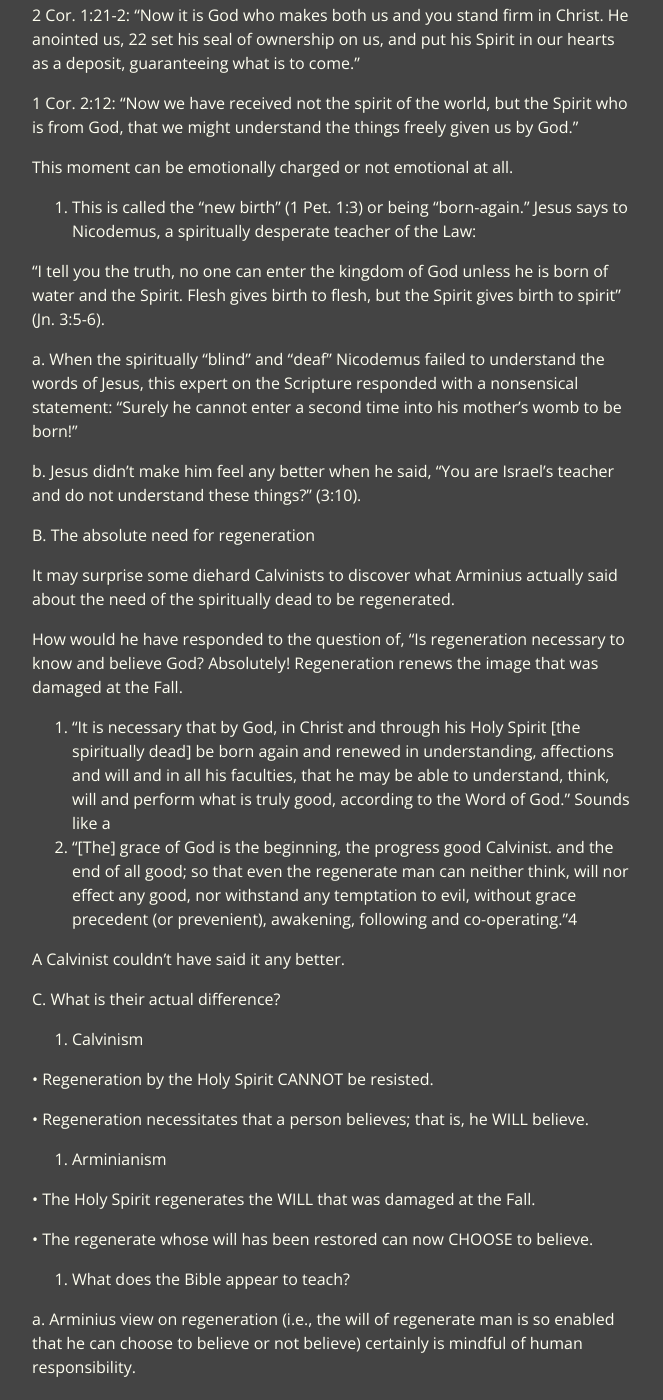
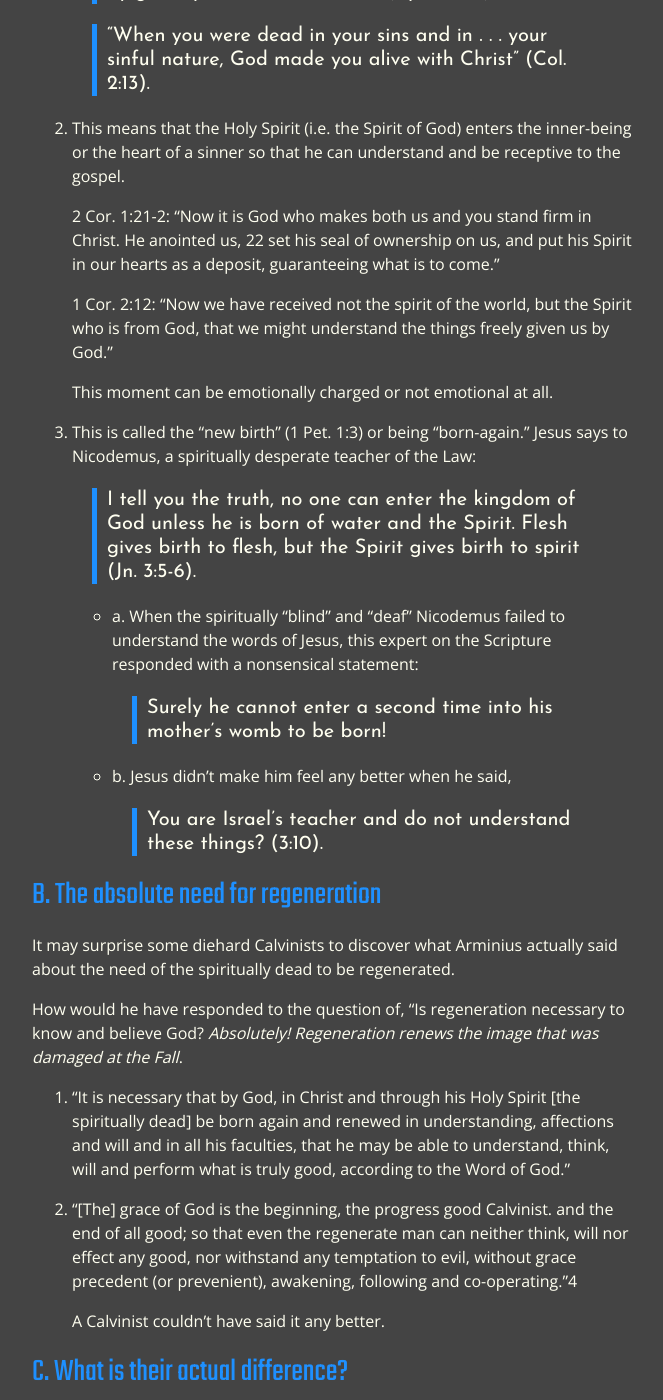
Before and after one commit to GospelTrust/kairos-th-513, a Jekyll site: the page built from docs/content/_week-01/session-03.md, in a window 1280 px wide and 1400 px high, scrolled down 3504 px. Shown: the whole window, without its empty margins (308-971 px from the left). Built offline with Jekyll 4.4.1, drawn with Linux system fonts in a browser that asks for light colours; some of the changed text lies outside the part shown.

Commit message:
content: Session 3

```diff
--- a/docs/content/_week-01/session-03.md
+++ b/docs/content/_week-01/session-03.md
@@ -3,23 +3,21 @@ index: 3
 layout: lesson
 ---
 
-{% include youtube.html id='_Tfh_2OSZZ0' %}
-{% include youtube.html id='OqvxdyI4Q0w' %}
-
 `Session 3`
 
-Chapter 3 Regeneration
+{% include youtube.html id='_Tfh_2OSZZ0' %}
+
+# Chapter 3: Regeneration
 
 As said earlier, without being regenerated, the spiritually dead person (a.k.a., the natural man) cannot respond to God.
 
+# I. Why is Regeneration Needed?
 
-I. Why is Regeneration Needed?
+Paul states in 1 Corinthians 2:14: “The man without the Spirit does not accept the things that come from the Spirit of God, for they are foolishness to him, and he cannot understand them, because they spiritually discerned.”
 
- Paul states in 1 Corinthians 2:14: “The man without the Spirit does not accept the things that come from the Spirit of God, for they are foolishness to him, and he cannot understand them, because they spiritually discerned.”
+In 2 Corinthians 4:4, he adds, “The god of this age has blinded the minds of unbelievers, so that they cannot see the light of the gospel of the glory of Christ, who is the image of God.”
 
- In 2 Corinthians 4:4, he adds, “The god of this age has blinded the minds of unbelievers, so that they cannot see the light of the gospel of the glory of Christ, who is the image of God.”
-
- A. Three principal reasons
+## A. Three principal reasons
 
 1. To the natural man living in modernity, God’s truth is foolishness to him, particularly because he has an inordinate and unwarranted trust in scientific claims.
 
@@ -27,187 +25,182 @@ I. Why is Regeneration Needed?
 
 3. Subsequently, the natural man does not accept God’s truth, including the gospel.
 
- B. Actual reasons offered so as not to accept God’s truth
+## B. Actual reasons offered so as not to accept God’s truth
 
 1. To the natural man steeped in the myth of the omniscience of science, the miracle stories of the Bible are nothing more than pious legends.
 
- Rudolf Bultmann, renowned German theologian in the 20th century, offered the following rationale for rejecting the factuality of miracle narratives.
+   Rudolf Bultmann, renowned German theologian in the 20th century, offered the following rationale for rejecting the factuality of miracle narratives.
 
- “Man's knowledge and mastery of the world have advanced to such an extent through science and technology that it is no longer possible for anyone seriously to hold the New Testament view of the world—in fact, there is no one who does. . . .
+   > Man's knowledge and mastery of the world have advanced to such an extent through science and technology that it is no longer possible for anyone seriously to hold the New Testament view of the world—in fact, there is no one who does. . . .
 
- The resurrection of Jesus is just as difficult for modern man if it means an event whereby a living supernatural power is released. . . . These are most certainly later embellishments of the primitive tradition."
+   > The resurrection of Jesus is just as difficult for modern man if it means an event whereby a living supernatural power is released. . . . These are most certainly later embellishments of the primitive tradition.
 
 2. To others, biblical morality is antiquated, if not downright offensive.
 
- Retired Episcopalian bishop John Spong, who entitled his 2006 book, The Sins of Scripture, accused the Bible of justifying “such ‘sins’ as overbreeding, degradation of the environment, sexism, child abuse and anti-Semitism.”
+   Retired Episcopalian bishop John Spong, who entitled his 2006 book, The Sins of Scripture, accused the Bible of justifying “such ‘sins’ as overbreeding, degradation of the environment, sexism, child abuse and anti-Semitism.”
 
 3. Popular these days is rejecting the existence of hell by proclaiming, “Love is God” (thereby making love His only attribute) instead of “God is love.”
 
- Rob Bell, in his controversial book Love Wins (2011), stated, “Love is what God is,” which, then, leaves no room for His justice; this explains why he later declared, “Smile there is no hell.”
+   Rob Bell, in his controversial book Love Wins (2011), stated, “Love is what God is,” which, then, leaves no room for His justice; this explains why he later declared, “Smile there is no hell.”
 
- Discussion1: Share examples of what some people actually say or believe that shows that they have no intention of believing in God no matter the evidence?
+   **Discussion**: Share examples of what some people actually say or believe that shows that they have no intention of believing in God no matter the evidence?
+
 4. What does regeneration have to do with helping those whose minds have been blinded by erroneous teachings so that they cannot “see the light of the gospel”?
 
- The answer is found by way of comparing Islam and Christianity.
+   The answer is found by way of comparing Islam and Christianity.
 
- a. Human nature in Islamic viewpoint.
+   - a. Human nature in Islamic viewpoint.
 
-• In the Koran (30:30), the human nature is described as either good or at least neutral (everyone born Islam).
+     - In the Koran (30:30), the human nature is described as either good or at least neutral (everyone born Islam).
 
-• Therefore, if people—even though they may be little weak—know the law of God, they can be “perfectible” (Adam forgot!)
+     - Therefore, if people—even though they may be little weak—know the law of God, they can be “perfectible” (Adam forgot!)
 
-• In Islam, there is no doctrine equivalent to regeneration in the Christian faith.
+     - In Islam, there is no doctrine equivalent to regeneration in the Christian faith.
 
-• Instead, Islam stresses the reading and memorization of Koran, believing that the knowledge of the will of Allah will restore people to their original nature.
- b. What Christianity advocates.
+     - Instead, Islam stresses the reading and memorization of Koran, believing that the knowledge of the will of Allah will restore people to their original nature.
 
-• The knowledge of God’s will is critical to transforming the mind.
+   - b. What Christianity advocates.
 
-• However, the nature of fallen man isn’t changed by the knowledge itself.
+     - The knowledge of God’s will is critical to transforming the mind.
 
-• In fact, knowledge without being regenerated can be spiritually fatal.
+     - However, the nature of fallen man isn’t changed by the knowledge itself.
 
+     - In fact, knowledge without being regenerated can be spiritually fatal.
 
-• The corrupted nature can only be regenerated by the Spirit.
+     - The corrupted nature can only be regenerated by the Spirit.
 
+# II. What Regeneration Accomplishes
 
-II. What Regeneration Accomplishes
+Paul declares that the things of God are spiritually discerned. This means that individuals who “diligently study the Scriptures” (Jn. 5:39), as the Pharisees did, but without the discernment of the Spirit, may still “refuse to come to [Christ] to have life” (40).
 
- Paul declares that the things of God are spiritually discerned. This means that individuals who “diligently study the Scriptures” (Jn. 5:39), as the Pharisees did, but without the discernment of the Spirit, may still “refuse to come to [Christ] to have life” (40).
+## A. The work of the Holy Spirit
 
- A. The work of the Holy Spirit
-
- In order for sinners to believe Jesus for salvation, thereby being united with God through him, they must first become spiritually alive.
+In order for sinners to believe Jesus for salvation, thereby being united with God through him, they must first become spiritually alive.
 
 1. This is called “regeneration,” which is accomplished solely by God through the Holy Spirit.
 
- The apostle Paul makes this point abundantly clear, declaring:
+   The apostle Paul makes this point abundantly clear, declaring:
 
-“And you were dead in the trespasses and sins . . .” (Eph. 2:1).
+   > “And you were dead in the trespasses and sins . . .” (Eph. 2:1).
 
- “. . . God, who is rich in mercy, made us alive with Christ even when we were dead in transgressions—it is by grace you have been saved (Eph. 2:4-5).
+   > “. . . God, who is rich in mercy, made us alive with Christ even when we were dead in transgressions—it is by grace you have been saved (Eph. 2:4-5).
 
- “When you were dead in your sins and in . . . your sinful nature, God made you alive with Christ” (Col. 2:13).
+   > “When you were dead in your sins and in . . . your sinful nature, God made you alive with Christ” (Col. 2:13).
 
 2. This means that the Holy Spirit (i.e. the Spirit of God) enters the inner-being or the heart of a sinner so that he can understand and be receptive to the gospel.
 
- 2 Cor. 1:21-2: “Now it is God who makes both us and you stand firm in Christ. He anointed us, 22 set his seal of ownership on us, and put his Spirit in our hearts as a deposit, guaranteeing what is to come.”
+   2 Cor. 1:21-2: “Now it is God who makes both us and you stand firm in Christ. He anointed us, 22 set his seal of ownership on us, and put his Spirit in our hearts as a deposit, guaranteeing what is to come.”
 
- 1 Cor. 2:12: “Now we have received not the spirit of the world, but the Spirit who is from
- God, that we might understand the things freely given us by God.”
+   1 Cor. 2:12: “Now we have received not the spirit of the world, but the Spirit who is from God, that we might understand the things freely given us by God.”
 
- This moment can be emotionally charged or not emotional at all.
+   This moment can be emotionally charged or not emotional at all.
 
 3. This is called the “new birth” (1 Pet. 1:3) or being “born-again.” Jesus says to Nicodemus, a spiritually desperate teacher of the Law:
 
- “I tell you the truth, no one can enter the kingdom of God unless he is born of water and the Spirit. Flesh gives birth to flesh, but the Spirit gives birth to spirit” (Jn. 3:5-6).
+   > I tell you the truth, no one can enter the kingdom of God unless he is born of water and the Spirit. Flesh gives birth to flesh, but the Spirit gives birth to spirit (Jn. 3:5-6).
 
-a. When the spiritually “blind” and “deaf” Nicodemus failed to understand the words of Jesus, this expert on the Scripture responded with a nonsensical statement:
- “Surely he cannot enter a second time into his mother’s womb to be born!”
+   - a. When the spiritually “blind” and “deaf” Nicodemus failed to understand the words of Jesus, this expert on the Scripture responded with a nonsensical statement:
 
-b. Jesus didn’t make him feel any better when he said,
- “You are Israel’s teacher and do not understand these things?” (3:10).
+     > Surely he cannot enter a second time into his mother’s womb to be born!
 
- B. The absolute need for regeneration
+   - b. Jesus didn’t make him feel any better when he said,
 
- It may surprise some diehard Calvinists to discover what Arminius actually said about the need of the spiritually dead to be regenerated.
+     > You are Israel’s teacher and do not understand these things? (3:10).
 
- How would he have responded to the question of, “Is regeneration necessary to know and believe God? Absolutely! Regeneration renews the image that was damaged at the Fall.
+## B. The absolute need for regeneration
+
+It may surprise some diehard Calvinists to discover what Arminius actually said about the need of the spiritually dead to be regenerated.
+
+How would he have responded to the question of, “Is regeneration necessary to know and believe God? _Absolutely! Regeneration renews the image that was damaged at the Fall_.
 
 1. “It is necessary that by God, in Christ and through his Holy Spirit [the spiritually dead] be born again and renewed in understanding, affections and will and in all his faculties, that he may be able to understand, think, will and perform what is truly good, according to the Word of God.”
- Sounds like a
-2. “[The] grace of God is the beginning, the progress good Calvinist.
- and the end of all good; so that even the regenerate man can neither think, will nor effect any good, nor withstand any temptation to evil, without grace precedent (or prevenient), awakening, following and co-operating.”4
 
- A Calvinist couldn’t have said it any better.
+2. “[The] grace of God is the beginning, the progress good Calvinist.  and the end of all good; so that even the regenerate man can neither think, will nor effect any good, nor withstand any temptation to evil, without grace precedent (or prevenient), awakening, following and co-operating.”4
 
-C. What is their actual difference?
+   A Calvinist couldn’t have said it any better.
+
+## C. What is their actual difference?
 
 1. Calvinism
 
-• Regeneration by the Holy Spirit CANNOT be resisted.
+   - Regeneration by the Holy Spirit CANNOT be resisted.
 
-• Regeneration necessitates that a person believes; that is, he WILL believe.
+   - Regeneration necessitates that a person believes; that is, he WILL believe.
 
 2. Arminianism
 
-• The Holy Spirit regenerates the WILL that was damaged at the Fall.
+   - The Holy Spirit regenerates the WILL that was damaged at the Fall.
 
-
-• The regenerate whose will has been restored can now CHOOSE to believe.
+   - The regenerate whose will has been restored can now CHOOSE to believe.
 
 3. What does the Bible appear to teach?
 
-a. Arminius view on regeneration (i.e., the will of regenerate man is so enabled that
- he can choose to believe or not believe) certainly is mindful of human responsibility.
+   - a. Arminius view on regeneration (i.e., the will of regenerate man is so enabled that he can choose to believe or not believe) certainly is mindful of human responsibility.
 
-b. Nevertheless, the biblical idea behind regeneration seems to equate regeneration with being saved.
+   - b. Nevertheless, the biblical idea behind regeneration seems to equate regeneration with being saved.
 
-c. While Arminianism better captures our actual experiences (accepting/rejecting the gospel), Calvinism better reflects the Scripture.
+   - c. While Arminianism better captures our actual experiences (accepting/rejecting the gospel), Calvinism better reflects the Scripture.
 
 4. A clarification
 
-a. Some opponents of Arminianism mischaracterize it as semi-Pelagian.
+   - a. Some opponents of Arminianism mischaracterize it as semi-Pelagian.
 
- Pelagius, a 4th century British monk, taught:
+     Pelagius, a 4th century British monk, taught:
 
-• Adam’s sin hurt him only, not the rest to all men; that is, his fall into sin injured no one but himself.
+     - Adam’s sin hurt him only, not the rest to all men; that is, his fall into sin injured no one but himself.
 
-• It left human nature unimpaired for good.
-b. Sometimes they go as far as to say Arminius denied original sin.
+     - It left human nature unimpaired for good.
 
-c. As noted earlier, these were never part of Arminius’ teaching.
+   - b. Sometimes they go as far as to say Arminius denied original sin.
 
- D. The result of regeneration
+   - c. As noted earlier, these were never part of Arminius’ teaching.
+
+# D. The result of regeneration
 
 1. Through it, sinners are enabled to respond to God’s call for salvation because God made them spiritually alive through the Holy Spirit “beforehand.”
 
 2. In this manner, all the glory goes to God for saving us since the entire salvific process begins and ends with Him.
 
- Discussion2: We believe that salvation is a gift of God. How is the doctrine of regeneration helps us to really live in that reality (that salvation is God’s unconditional gift)?
+## Discussion:
 
+We believe that salvation is a gift of God. How is the doctrine of regeneration helps us to really live in that reality (that salvation is God’s unconditional gift)?
 
-III. What is the relationship between regeneration and believing the gospel?
+{% include youtube.html id='OqvxdyI4Q0w' %}
 
- Just like a coin, there are two complementary sides to salvation: Regeneration and believing the gospel.
+# III. What is the relationship between regeneration and believing the gospel?
 
- To that end, Paul tells the Thessalonians (2 Thess. 2:13) that we are “saved through the sanctifying work of the Spirit” (i.e., regeneration) “and through belief in the truth” (i.e., gospel).
+Just like a coin, there are two complementary sides to salvation: Regeneration and believing the gospel.
 
- This is to say, while regeneration itself is not sufficient for salvation, it is necessary. To be saved, one needs to believe the gospel, as Paul declares to the Corinthains, “By this gospel you are saved” (1 Cor. 15:2).
+To that end, Paul tells the Thessalonians (2 Thess. 2:13) that we are “saved through the sanctifying work of the Spirit” (i.e., regeneration) “and through belief in the truth” (i.e., gospel).
 
- A. The Gospel
+This is to say, while regeneration itself is not sufficient for salvation, it is necessary. To be saved, one needs to believe the gospel, as Paul declares to the Corinthains, “By this gospel you are saved” (1 Cor. 15:2).
+
+## A. The Gospel
 
 1. The premise of the gospel is that Jesus became sin for us so that through his death, we might be saved when we believe in the person and the work of Christ done on the cross.
 
 2. This “message of the cross is foolishness to those who are perishing” [a.k.a., the spiritually dead (1 Cor. 1:18a)], but upon being regenerated, they are able to believe it. Thus, Paul says, “But to us who are being saved, it is the power of God” (1 Cor. 1:18b).
 
- B. The chicken or the egg?
+## B. The chicken or the egg?
 
 1. It is important to know that regeneration and believing the gospel happen simultaneously.
 
 2. There is no such thing as a regenerated person who does not believe the gospel.
 
- “I am regenerated but I don’t believe the gospel” makes just as sense as saying
- “I am a married bachelor.”
+   > “I am regenerated but I don’t believe the gospel” makes just as sense as saying
+   > “I am a married bachelor.”
 
 3. So, if a person sincerely wants to know whether or not he is regenerated, all he needs to do is believe the gospel.
 
- C. A confession of a theologian
+## C. A confession of a theologian
 
- A Reformed theologian, who had attended my church in the 1990s and taught in a Reformed seminary for several years after finishing his Ph.D. studies, shared changes in his theological thinking in an e-mail sent to me in 2013.
+A Reformed theologian, who had attended my church in the 1990s and taught in a Reformed seminary for several years after finishing his Ph.D. studies, shared changes in his theological thinking in an e-mail sent to me in 2013.
 
- “I [was] not certain whether ‘regeneration precedes faith.’
+> “I [was] not certain whether ‘regeneration precedes faith.’
  I believe that regeneration and faith occur at the same time."
 
-
-
-
-
-
-
-
-
-Homework 3
+---
+# Homework 3
 
 Read over the material covered in the last class and the additional Bible reading (if any). If you have any questions, please note them here and ask me later.
 
@@ -215,5 +208,4 @@ Read over the material covered in the last class and the additional Bible readin
 
 2. What is the relationship between regeneration and believing the gospel?
 
-
 3. Having read what Arminius actually believed, what would you say to a typical Calvinist who would consider his teaching as humanistic (as in, man can save himself)?
```
